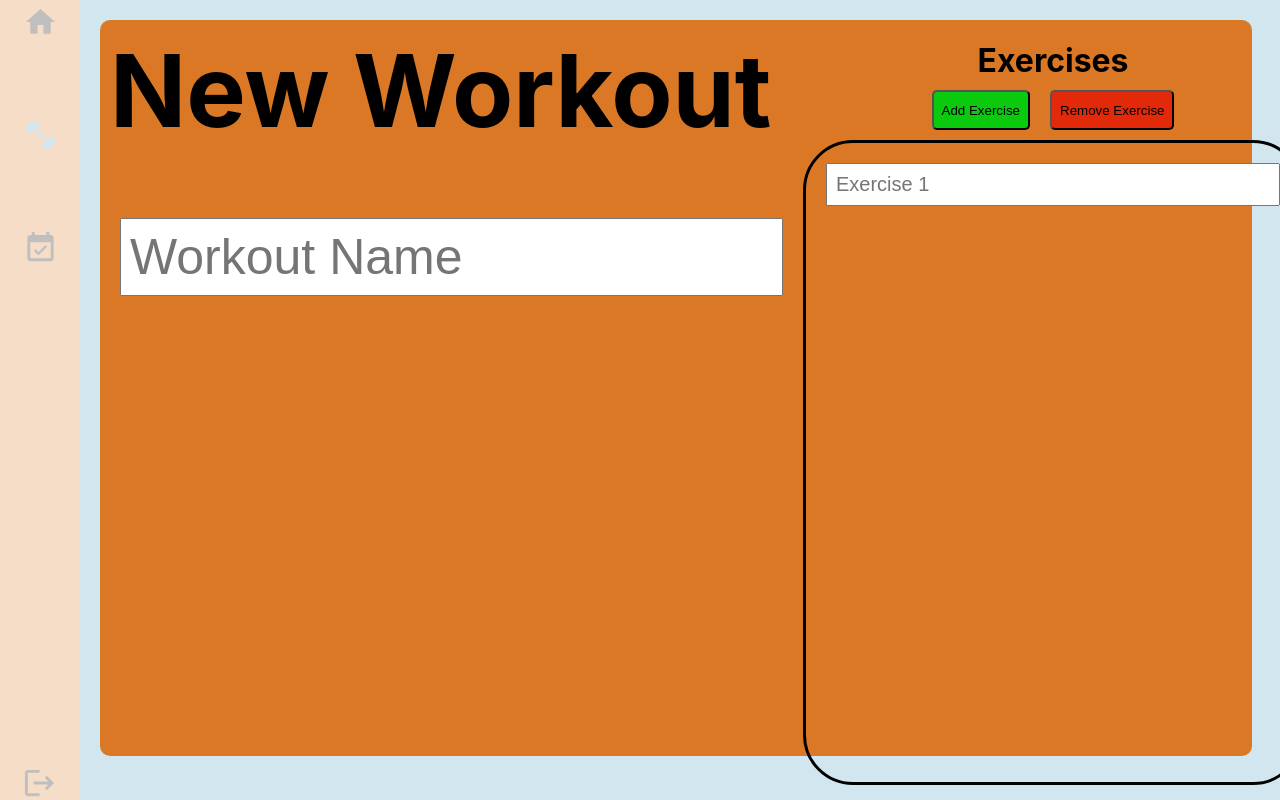
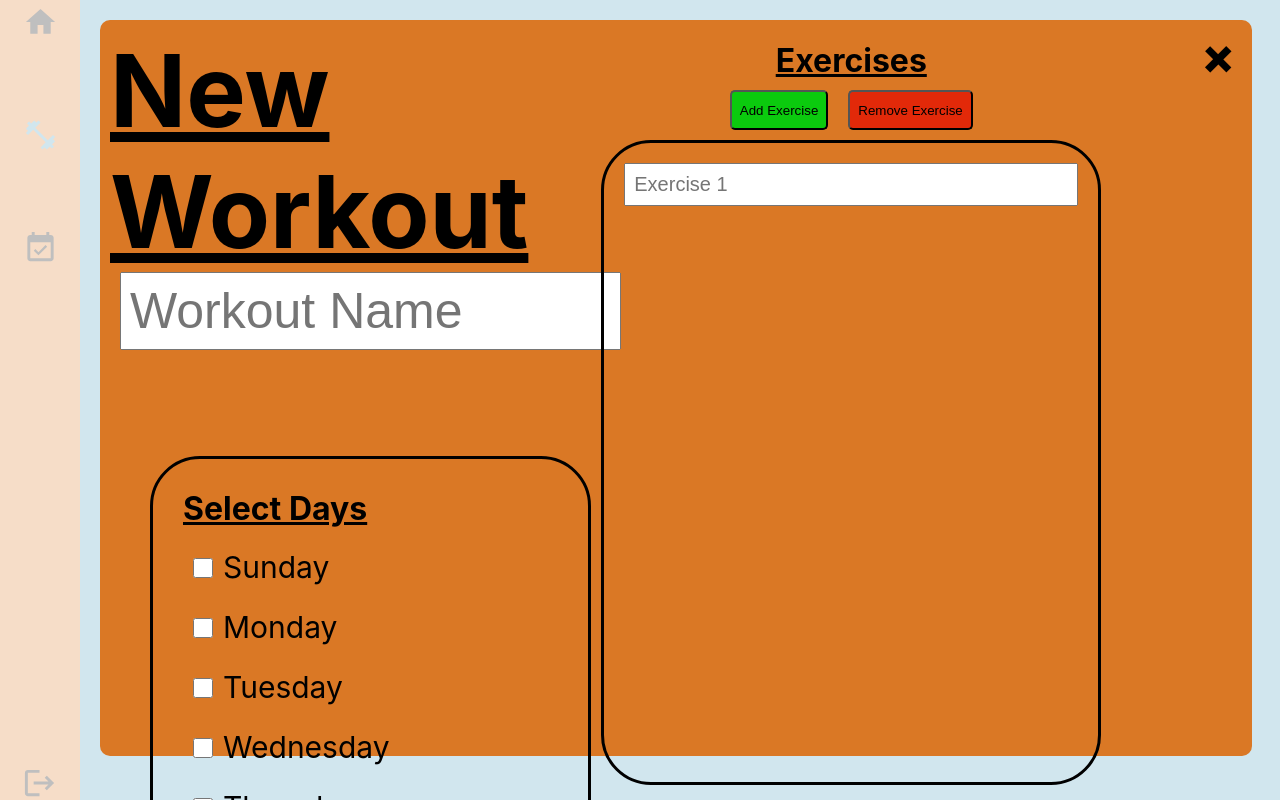
Before and after one commit to john4ster/Consist-Fit, a React (Create React App) app in the folder client/: page /workouts in a window 1280 px wide. Both pictures are taken after a click on the button "Add Workout". Built offline with nearby package versions, Linux system fonts and the light colour scheme.

Commit message:
finish new workout modal functionality

```diff
--- /dev/null
+++ b/client/src/components/workoutModal/newWorkoutModal.css
@@ -0,0 +1,123 @@
+.inputModal {
+  display: flex;
+  justify-content: space-between;
+  margin-left: 100px;
+  margin-top: 20px;
+  background: #DA7825;
+  height: 92%;
+  width: 90%;
+  border-radius: 10px;
+}
+
+.newWorkoutTitle {
+  margin-top: 0;
+  margin-bottom: 0;
+  padding: 0;
+  font-size: 100px;
+  text-decoration: underline;
+}
+
+.workoutNameInput {
+  font-size: 50px;
+  width: 100%;
+  margin-top: 0;
+}
+
+.leftHalf {
+  display: flex;
+  flex-direction: column;
+  padding: 10px;
+}
+
+.middleHeader {
+  display: flex;
+  flex-direction: column;
+  width: 500px;
+}
+
+.exercisesTitle {
+  display: flex;
+  justify-content: center;
+  margin-bottom: 0px;
+  text-decoration: underline;
+}
+
+.exerciseOptions {
+  display: flex;
+  justify-content: center;
+  height: 60px;
+  margin-top: 0px;
+}
+
+.addExercise {
+  background-color: #0bca0e;
+  cursor: pointer;
+  border-radius: 5px;
+}
+
+.removeExercise {
+  background-color: #e22909;
+  cursor: pointer;
+  border-radius: 5px;
+}
+
+.middleInputs {
+  display: flex;
+  flex-direction: column;
+  height: 84%;
+  border-style: solid;
+  border-radius: 50px;
+  padding: 10px;
+}
+
+.middleInputs input {
+  font-size: 20px;
+}
+
+.rightHalf {
+  display: flex;
+  flex-direction: column;
+}
+
+.closeButton {
+  margin-top: 0;
+  padding: 0;
+  margin-right: 10px;
+  margin-left: 100px;
+  font-weight: bold;
+  font-size: 60px;
+  transform: rotate(45deg);
+  cursor: pointer;
+}
+
+.saveButton {
+  margin-top: 605%;
+  cursor: pointer;
+}
+
+.daySelection {
+  display: flex;
+  flex-direction: column;
+  margin-top: 20%;
+  margin-left: 40px;
+  border-style: solid;
+  border-radius: 50px;
+  padding: 30px;
+}
+
+.daySelection h1 {
+  margin-top: 0;
+  margin-bottom: 0;
+  text-decoration: underline;
+}
+
+.daySelection label {
+  font-size: 30px;
+  margin-top: 20px;
+}
+
+.daySelection input {
+  height: 20px;
+  width: 20px;
+  cursor: pointer;
+}
--- a/client/src/components/workoutModal/workoutModal.js
+++ b/client/src/components/workoutModal/newWorkoutModal.js
@@ -1,4 +1,4 @@
-import './workoutModal.css';
+import './newWorkoutModal.css';
 import Modal from 'react-modal';
 import { useState, useContext } from 'react';
 import { AuthContext } from '../../context/AuthContext';
@@ -8,13 +8,33 @@ Modal.setAppElement('#root');
 
 const key = require('weak-key');
 
-function WorkoutModal({ modalOpen, closeModalCallback }) {
+function NewWorkoutModal({ modalOpen, closeModalCallback }) {
 
   const { userID } = useContext(AuthContext);
   const [newWorkoutName, setNewWorkoutName] = useState('');
+  const [sundayChecked, setSundayChecked] = useState(false);
+  const [mondayChecked, setMondayChecked] = useState(false);
+  const [tuesdayChecked, setTuesdayChecked] = useState(false);
+  const [wednesdayChecked, setWednesdayChecked] = useState(false);
+  const [thursdayChecked, setThursdayChecked] = useState(false);
+  const [fridayChecked, setFridayChecked] = useState(false);
+  const [saturdayChecked, setSaturdayChecked] = useState(false);
 
   //Each exercise will be an object with an id, and eventually a name when the user types one
   const [exercises, setExercises] = useState([{id: 1}]);
+
+  //Reset the modal to its default state
+  const resetModal = () => {
+    setExercises([{id: 1}]);
+    setNewWorkoutName('');
+    setSundayChecked(false);
+    setMondayChecked(false);
+    setTuesdayChecked(false);
+    setWednesdayChecked(false);
+    setThursdayChecked(false);
+    setFridayChecked(false);
+    setSaturdayChecked(false);
+  }
 
   const addExerciseSlot = () => {
     let exKey = key({}); //Generate key to be used in input
@@ -47,6 +67,31 @@ function WorkoutModal({ modalOpen, closeModalCallback }) {
     setExercises(newExercises);
   }
 
+  //Handle a day checkbox being checked or unchecked
+  const handleCheck = (day) => {
+    switch(day) {
+      case 'Sunday': setSundayChecked(!sundayChecked); break;
+      case 'Monday': setMondayChecked(!mondayChecked); break;
+      case 'Tuesday': setTuesdayChecked(!tuesdayChecked); break;
+      case 'Wednesday': setWednesdayChecked(!wednesdayChecked); break;
+      case 'Thursday': setThursdayChecked(!thursdayChecked); break;
+      case 'Friday': setFridayChecked(!fridayChecked); break;
+      case 'Saturday': setSaturdayChecked(!saturdayChecked); break;
+    }
+  }
+
+  const getCheckedDays = () => {
+    let days = [];
+    if (sundayChecked) { days.push('Sunday'); }
+    if (mondayChecked) { days.push('Monday'); }
+    if (tuesdayChecked) { days.push('Tuesday'); }
+    if (wednesdayChecked) { days.push('Wednesday'); }
+    if (thursdayChecked) { days.push('Thursday'); }
+    if (fridayChecked) { days.push('Friday'); }
+    if (saturdayChecked) { days.push('Saturday'); }
+    return days;
+  }
+
   //Remove any empty slots from the exercises array so they aren't posted
   //Also only get the names from the exercise objects, as the id is only used client side
   const prepareForUpload = (exercises) => {
@@ -59,16 +104,20 @@ function WorkoutModal({ modalOpen, closeModalCallback }) {
     return arr;
   }
 
+  //Send workout data to backend for saving
   const saveNewWorkout = () => {
     try {
       let fullExercises = prepareForUpload(exercises);
+      let days = getCheckedDays();
       let info = {
         userID: userID,
         name: newWorkoutName,
         exercises: fullExercises,
+        days: days,
       }
       axios.post('/addWorkout', info)
       .then(res => {
+        resetModal();
         closeModalCallback();
         console.log(res);
       })
@@ -92,6 +141,37 @@ function WorkoutModal({ modalOpen, closeModalCallback }) {
           required
           className="workoutNameInput"
           onChange={e => setNewWorkoutName(e.target.value)}/>
+          <div className="daySelection">
+            <h1>Select Days</h1>
+            <label>
+              <input type="checkbox" checked={sundayChecked} onChange={() => handleCheck('Sunday')}/>
+              Sunday
+            </label>
+            <label>
+              <input type="checkbox" checked={mondayChecked} onChange={() => handleCheck('Monday')}/>
+              Monday
+            </label>
+            <label>
+              <input type="checkbox" checked={tuesdayChecked} onChange={() => handleCheck('Tuesday')}/>
+              Tuesday
+            </label>
+            <label>
+              <input type="checkbox" checked={wednesdayChecked} onChange={() => handleCheck('Wednesday')}/>
+              Wednesday
+            </label>
+            <label>
+              <input type="checkbox" checked={thursdayChecked} onChange={() => handleCheck('Thursday')}/>
+              Thursday
+            </label>
+            <label>
+              <input type="checkbox" checked={fridayChecked} onChange={() => handleCheck('Friday')}/>
+              Friday
+            </label>
+            <label>
+              <input type="checkbox" checked={saturdayChecked} onChange={() => handleCheck('Saturday')}/>
+              Saturday
+            </label>
+          </div>
         </div>
 
           <div className="middle">
@@ -125,4 +205,4 @@ function WorkoutModal({ modalOpen, closeModalCallback }) {
   )
 }
 
-export default WorkoutModal;
+export default NewWorkoutModal;
--- a/client/src/pages/workouts/workouts.css
+++ b/client/src/pages/workouts/workouts.css
@@ -5,96 +5,3 @@
 .addWorkoutButton {
   cursor: pointer;
 }
-
-.inputModal {
-  display: flex;
-  justify-content: space-between;
-  margin-left: 100px;
-  margin-top: 20px;
-  background: #DA7825;
-  height: 92%;
-  width: 90%;
-  border-radius: 10px;
-}
-
-.newWorkoutTitle {
-  margin-top: 0;
-  padding: 0;
-  font-size: 100px;
-}
-
-.workoutNameInput {
-  font-size: 50px;
-  margin-top: 0;
-}
-
-.leftHalf {
-  display: flex;
-  flex-direction: column;
-  padding: 10px;
-}
-
-.middleHeader {
-  display: flex;
-  flex-direction: column;
-  width: 500px;
-}
-
-.exercisesTitle {
-  display: flex;
-  justify-content: center;
-  margin-bottom: 0px;
-}
-
-.exerciseOptions {
-  display: flex;
-  justify-content: center;
-  height: 60px;
-  margin-top: 0px;
-}
-
-.addExercise {
-  background-color: #0bca0e;
-  cursor: pointer;
-  border-radius: 5px;
-}
-
-.removeExercise {
-  background-color: #e22909;
-  cursor: pointer;
-  border-radius: 5px;
-}
-
-.middleInputs {
-  display: flex;
-  flex-direction: column;
-  height: 84%;
-  border-style: solid;
-  border-radius: 50px;
-  padding: 10px;
-}
-
-.middleInputs input {
-  font-size: 20px;
-}
-
-.rightHalf {
-  display: flex;
-  flex-direction: column;
-}
-
-.closeButton {
-  margin-top: 0;
-  padding: 0;
-  margin-right: 10px;
-  margin-left: 100px;
-  font-weight: bold;
-  font-size: 60px;
-  transform: rotate(45deg);
-  cursor: pointer;
-}
-
-.saveButton {
-  margin-top: 605%;
-  cursor: pointer;
-}
--- a/client/src/pages/workouts/workouts.js
+++ b/client/src/pages/workouts/workouts.js
@@ -1,13 +1,12 @@
 import './workouts.css';
 import Sidebar from '../../components/sidebar/sidebar';
 import { useState } from 'react';
-import NewWorkoutModal from '../../components/workoutModal/workoutModal';
-
-const key = require('weak-key');
+import NewWorkoutModal from '../../components/workoutModal/newWorkoutModal';
 
 function Workouts() {
 
   const [modalOpen, setModalOpen] = useState(false);
+  const [workouts, setWorkouts] = useState([]);
   const closeModalCallback = () => setModalOpen(false);
 
   return (
```
Also changed, not shown: client/src/components/workoutModal/workoutModal.css (deleted), 1 other file (tests, documents, lock files or other folders).
